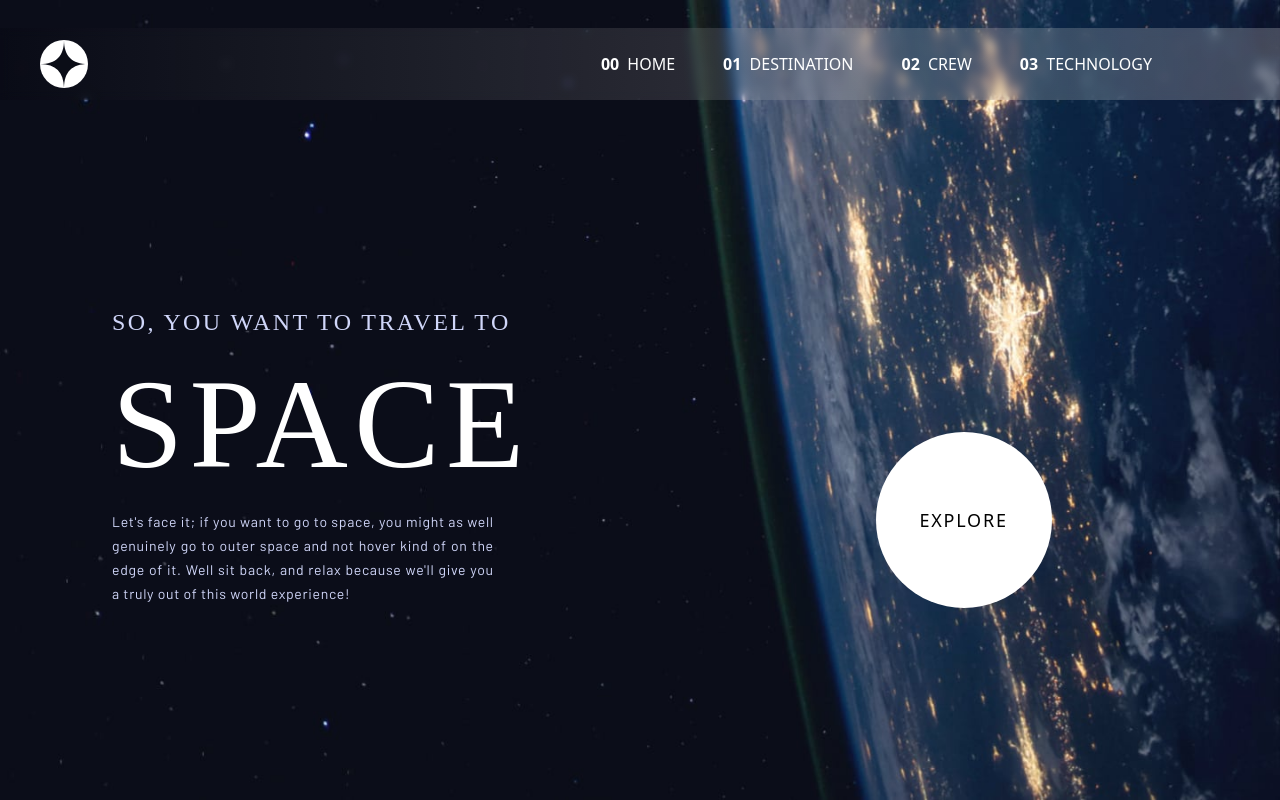
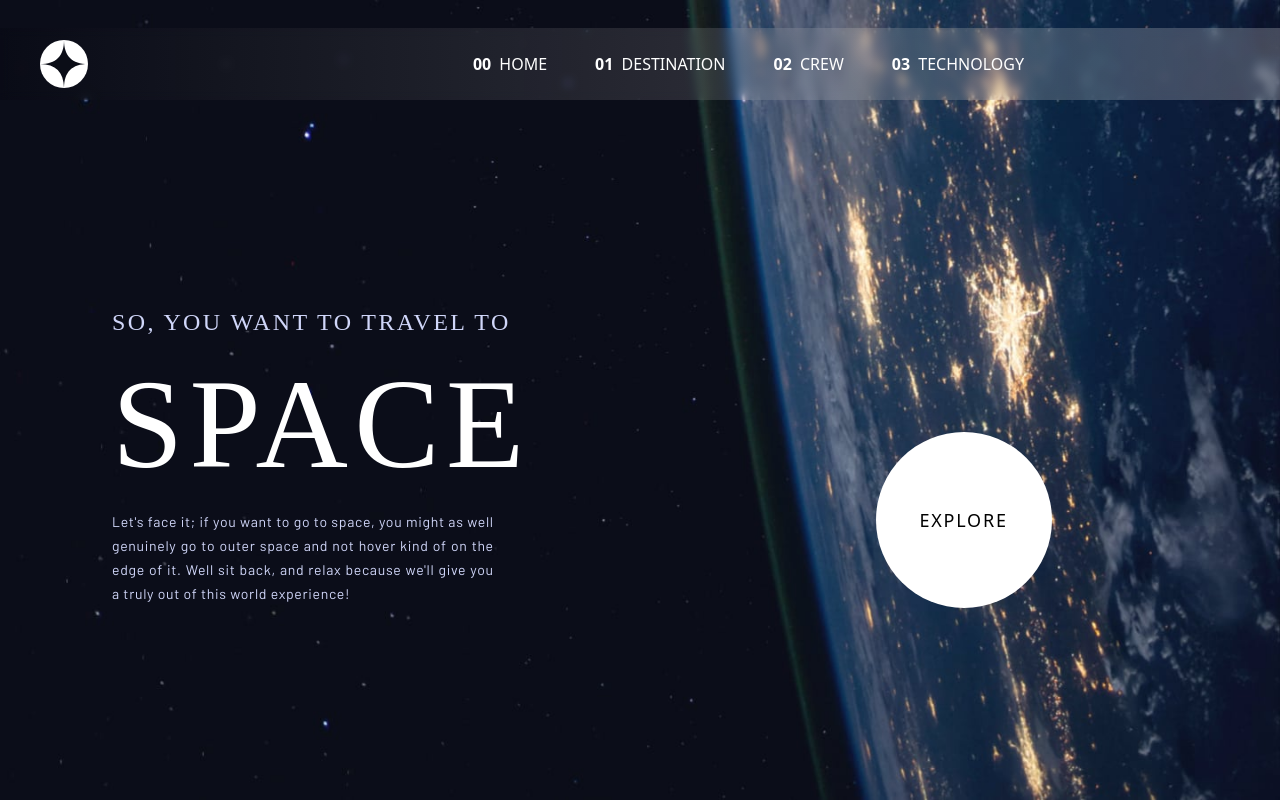
Before and after one commit to juniorthx3/space-tourism-multi-page-website, a React (Create React App) app: page / in a window 1280 px wide. Built offline with nearby package versions, Linux system fonts and the light colour scheme; a web font is replaced by a local one.

Commit message:
Fix position of menu items

```diff
--- a/src/components/Header.jsx
+++ b/src/components/Header.jsx
@@ -9,7 +9,7 @@ const Header = () => {
     const [open, setOpen] = useState(false)
   return (
     <header className='bg-header relative mt-7 text-white' >
-        <nav className='flex items-center justify-between py-3 pl-10 pr-32'>
+        <nav className='flex items-center justify-between py-3 pl-10 md:pr-32 lg:pr-64'>
             <div>
                 <Link to="/"><img src={logo} alt="" /></Link>
             </div>
```
